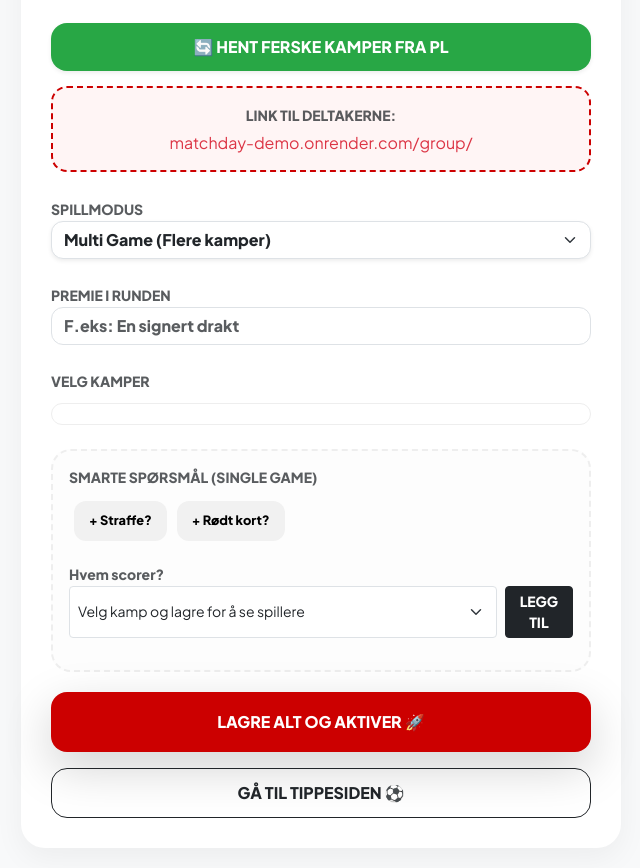
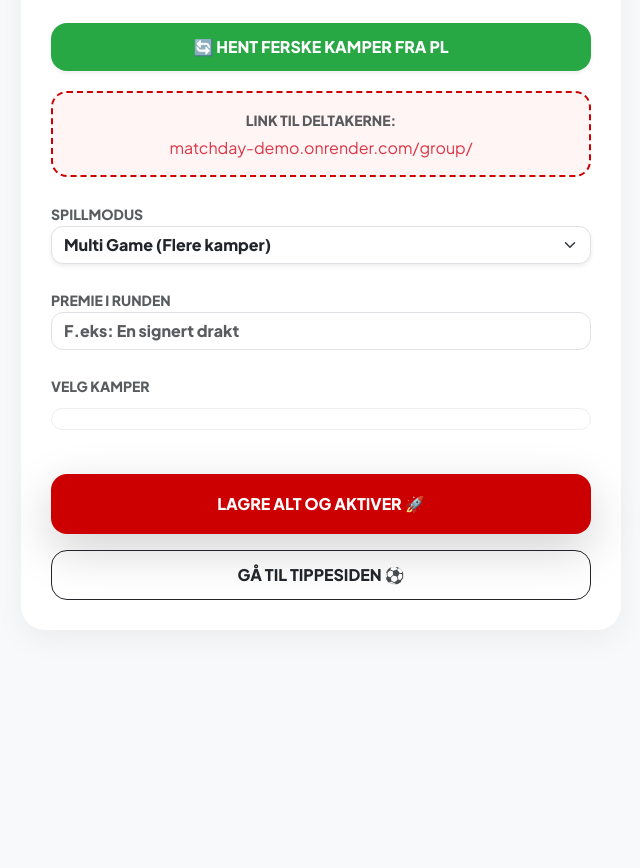
Before and after one commit to claseasybranding-ops/matchday-demo, a Flask app: template templates/group_admin.html in a window 1280 px wide. Shown: the part 89-957 px from the top of the page, without its empty margins (319-959 px from the left). After the commit the page ends 689 px from the top, so only its background shows below. Run offline with Flask 3, Linux system fonts and the light colour scheme; the template is opened without the code that fills it, so the values that code supplies are empty.

Commit message:
Update group_admin.html

```diff
--- a/templates/group_admin.html
+++ b/templates/group_admin.html
@@ -14,11 +14,8 @@
         .match-row { display: flex; align-items: center; padding: 12px; border-bottom: 1px solid #eee; }
         .smart-btn { background: #f1f1f1; border: none; padding: 10px 15px; border-radius: 12px; font-weight: 700; margin: 5px; font-size: 0.8rem; }
         .btn-save { background: var(--md-red); color: white; border: none; padding: 18px; border-radius: 16px; font-weight: 800; width: 100%; margin-top: 20px; }
-        /* Din originale match-list stil */
+        .btn-refresh { background: #28a745; color: white; border: none; padding: 12px; border-radius: 16px; font-weight: 800; width: 100%; margin-bottom: 20px; transition: 0.3s; }
         .match-list { max-height: 250px; overflow-y: auto; border: 1px solid #eee; border-radius: 16px; padding: 10px; margin-top: 10px; }
-        /* Ny knapp-stil som matcher profilen din */
-        .btn-refresh { background: #28a745; color: white; border: none; padding: 12px; border-radius: 16px; font-weight: 800; width: 100%; margin-bottom: 15px; transition: 0.3s; }
-        .btn-refresh:hover { background: #218838; transform: translateY(-2px); }
     </style>
 </head>
 <body>
@@ -34,7 +31,7 @@
 
         <div class="mb-4">
             <label class="fw-bold small text-uppercase text-muted">Spillmodus</label>
-            <select id="mode" class="form-select fw-bold shadow-sm" style="border-radius: 12px;">
+            <select id="mode" class="form-select fw-bold shadow-sm" style="border-radius: 12px;" onchange="toggleExtras()">
                 <option value="multi" {% if group[4] == 'multi' %}selected{% endif %}>Multi Game (Flere kamper)</option>
                 <option value="single" {% if group[4] == 'single' %}selected{% endif %}>Single Game (Supporter-modus)</option>
             </select>
@@ -57,7 +54,7 @@
             </div>
         </div>
 
-        <div id="extras-section" class="p-3" style="background: #fdfdfd; border-radius: 20px; border: 2px dashed #eee;">
+        <div id="extras-section" class="p-3" style="background: #fdfdfd; border-radius: 20px; border: 2px dashed #eee; display: {% if group[4] == 'single' %}block{% else %}none{% endif %};">
             <label class="fw-bold small text-uppercase text-muted mb-2 d-block">Smarte spørsmål (Single Game)</label>
             <div class="d-flex flex-wrap mb-3">
                 <button class="smart-btn" onclick="addSmartQ('Blir det straffespark?')">+ Straffe?</button>
@@ -88,8 +85,14 @@
     </div>
 
     <script>
+        // Logikk for å skjule/vise ekstra spørsmål basert på modus
+        function toggleExtras() {
+            const mode = document.getElementById('mode').value;
+            document.getElementById('extras-section').style.display = (mode === 'single') ? 'block' : 'none';
+        }
+
         function refreshMatches() {
-            if(confirm("Vil du oppdatere kamp-lageret?")) {
+            if(confirm("Vil du oppdatere kamp-lageret fra Premier League?")) {
                 fetch('/api/import_league/PL').then(() => window.location.reload());
             }
         }
```
